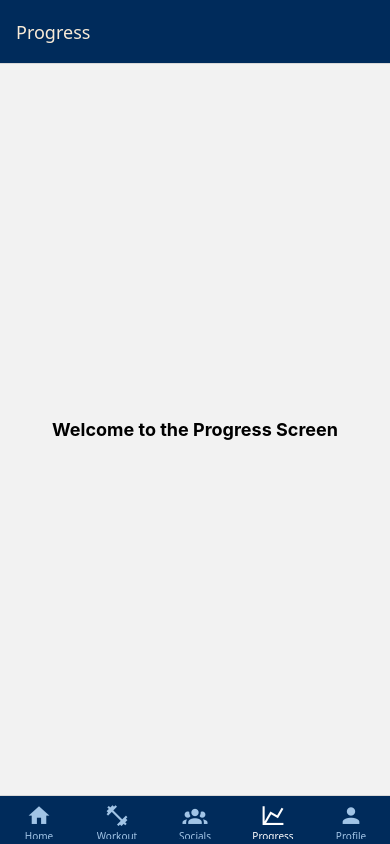
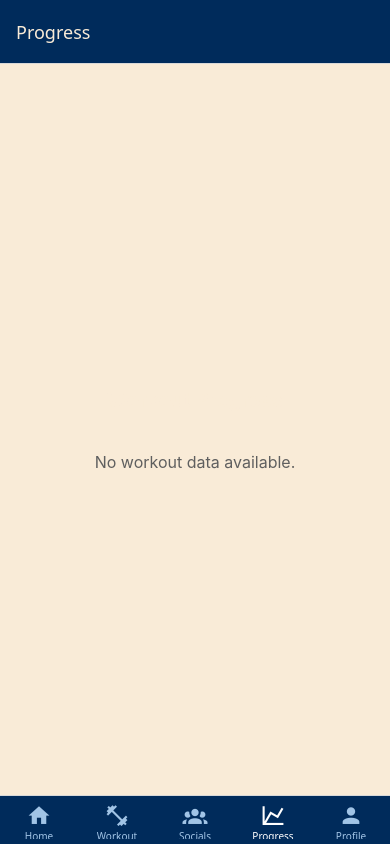
Before and after one commit to marc481/StrengthLink, a React Native app: screen /Progress in a window 390 px wide. Built offline with nearby package versions, Linux system fonts and the light colour scheme.

Commit message:
Progress Screen WIP

```diff
--- a/package.json
+++ b/package.json
@@ -21,10 +21,12 @@
     "install": "^0.13.0",
     "react": "18.3.1",
     "react-native": "0.76.6",
+    "react-native-chart-kit": "^6.12.0",
     "react-native-gesture-handler": "^2.22.0",
     "react-native-reanimated": "^3.16.7",
     "react-native-safe-area-context": "^5.1.0",
     "react-native-screens": "^4.5.0",
+    "react-native-svg": "^15.11.2",
     "react-native-vector-icons": "^10.2.0",
     "xlsx": "^0.18.5"
   },
--- a/src/components/entity/workouts/WorkoutForm.js
+++ b/src/components/entity/workouts/WorkoutForm.js
@@ -8,7 +8,6 @@ import ExerciseInputModal from "../exercises/ExerciseInputModal";
 import { COLORS, STYLES, SPACING, FONTS } from "../../../config/theme";
 
 const defaultWorkout = {
-  WorkoutID: Math.floor(100000 + Math.random() * 900000),
   WorkoutName: "",
   WorkoutDate: "",
   Exercises: [],
@@ -150,7 +149,7 @@ const WorkoutForm = ({ originalWorkout, onSubmit, onCancel }) => {
 
 const styles = StyleSheet.create({
   formContainer: {
-    backgroundColor: COLORS.background, // Ensure background matches theme
+    backgroundColor: COLORS.background,
     padding: SPACING.medium,
     borderRadius: 10,
     margin: SPACING.medium,
--- a/src/components/screens/progress/ProgressScreen.js
+++ b/src/components/screens/progress/ProgressScreen.js
@@ -1,23 +1,80 @@
-import React from "react";
-import { View, Text, StyleSheet } from "react-native";
+import React, { useContext, useEffect, useState } from "react";
+import { View, Text, Dimensions, StyleSheet } from "react-native";
+import { BarChart } from "react-native-chart-kit";
+import { WorkoutContext } from "../../../context/WorkoutContext";
+import { COLORS, STYLES, FONTS, SPACING } from "../../../config/theme";
 
 const ProgressScreen = () => {
+  const { workouts } = useContext(WorkoutContext);
+  const [workoutData, setWorkoutData] = useState([]);
+
+  useEffect(() => {
+    // Process workout data to count workouts per week
+    const countWorkoutsPerWeek = () => {
+      const weeks = {}; // { "Week 1": 3, "Week 2": 5, ... }
+      workouts.forEach((workout) => {
+        const date = new Date(workout.WorkoutDate);
+        const weekNumber = Math.ceil(date.getDate() / 7); // Get week number in the month
+        const key = `Week ${weekNumber}`;
+        weeks[key] = (weeks[key] || 0) + 1;
+      });
+
+      // Convert to chart format
+      const labels = Object.keys(weeks);
+      const data = Object.values(weeks);
+      setWorkoutData({ labels, data });
+    };
+
+    countWorkoutsPerWeek();
+  }, [workouts]);
+
   return (
     <View style={styles.container}>
-      <Text style={styles.text}>Welcome to the Progress Screen</Text>
+      <Text style={styles.header}>Workout Progress</Text>
+      {workoutData.labels?.length > 0 ? (
+        <BarChart
+          data={{
+            labels: workoutData.labels,
+            datasets: [{ data: workoutData.data }],
+          }}
+          width={Dimensions.get("window").width - 40}
+          height={250}
+          yAxisLabel=""
+          chartConfig={{
+            backgroundGradientFrom: COLORS.background,
+            backgroundGradientTo: COLORS.background,
+            color: (opacity = 1) => `rgba(0, 43, 91, ${opacity})`, // Dark blue bars
+            labelColor: () => COLORS.bodyText,
+            barPercentage: 0.6,
+          }}
+          style={styles.chart}
+        />
+      ) : (
+        <Text style={styles.noData}>No workout data available.</Text>
+      )}
     </View>
   );
 };
 
 const styles = StyleSheet.create({
   container: {
-    flex: 1,
+    ...STYLES.container,
+    alignItems: "center",
     justifyContent: "center",
-    alignItems: "center",
   },
-  text: {
-    fontSize: 18,
-    fontWeight: "bold",
+  header: {
+    ...FONTS.header,
+    marginBottom: SPACING.medium,
+  },
+  chart: {
+    marginVertical: SPACING.medium,
+    borderRadius: 10,
+  },
+  noData: {
+    ...FONTS.muted,
+    fontSize: 16,
+    textAlign: "center",
+    marginTop: SPACING.large,
   },
 });
 
--- a/src/components/screens/workout/WorkoutAddScreen.js
+++ b/src/components/screens/workout/WorkoutAddScreen.js
@@ -1,18 +1,25 @@
 import React, { useContext } from "react";
-import { StyleSheet, View } from "react-native";
+import { View } from "react-native";
 import { WorkoutContext } from "../../../context/WorkoutContext";
 import WorkoutForm from "../../entity/workouts/WorkoutForm";
-import { COLORS } from "../../../config/theme";
+import { COLORS, STYLES } from "../../../config/theme";
+
+const generateUniqueID = () => Date.now() + Math.floor(Math.random() * 1000);
+
 const WorkoutAddScreen = ({ navigation }) => {
   const { workouts, setWorkouts } = useContext(WorkoutContext);
 
   const handleAddWorkout = (workout) => {
-    setWorkouts([...workouts, workout]);
+    const newWorkout = {
+      ...workout,
+      WorkoutID: generateUniqueID(),
+    };
+    setWorkouts([...workouts, newWorkout]);
     navigation.goBack();
   };
 
   return (
-    <View style={styles.container}>
+    <View style={STYLES.container}>
       <WorkoutForm
         onSubmit={handleAddWorkout}
         onCancel={() => navigation.goBack()}
@@ -21,12 +28,4 @@ const WorkoutAddScreen = ({ navigation }) => {
   );
 };
 
-const styles = StyleSheet.create({
-  container: {
-    flex: 1,
-    backgroundColor: COLORS.background,
-    padding: 20,
-  },
-});
-
 export default WorkoutAddScreen;
--- a/src/components/screens/workout/WorkoutListScreen.js
+++ b/src/components/screens/workout/WorkoutListScreen.js
@@ -3,7 +3,7 @@ import { View, FlatList, Text } from "react-native";
 import { WorkoutContext } from "../../../context/WorkoutContext";
 import WorkoutItem from "../../entity/workouts/WorkoutItem";
 import { Button, ButtonTray } from "../../UI/Button";
-import { COLORS, FONTS, SPACING, STYLES } from "../../../config/theme";
+import { COLORS, FONTS, STYLES } from "../../../config/theme";
 
 const WorkoutListScreen = ({ navigation }) => {
   const { workouts } = useContext(WorkoutContext);
@@ -16,6 +16,12 @@ const WorkoutListScreen = ({ navigation }) => {
     navigation.navigate("WorkoutViewScreen", { workout });
   };
 
+  console.log("Workouts List:", workouts);
+  console.log(
+    "Workout IDs:",
+    workouts.map((w) => w.WorkoutID)
+  ); // Log all IDs to verify uniqueness
+
   return (
     <View style={STYLES.container}>
       <Text style={FONTS.header}>Your Workouts</Text>
@@ -25,7 +31,7 @@ const WorkoutListScreen = ({ navigation }) => {
       ) : (
         <FlatList
           data={workouts}
-          keyExtractor={(item) => item.WorkoutID.toString()}
+          keyExtractor={(item) => item.WorkoutID.toString()} // ✅ Ensures unique key
           renderItem={({ item }) => (
             <WorkoutItem
               workout={item}
```
Also changed, not shown: 1 other file (tests, documents, lock files or other folders).
